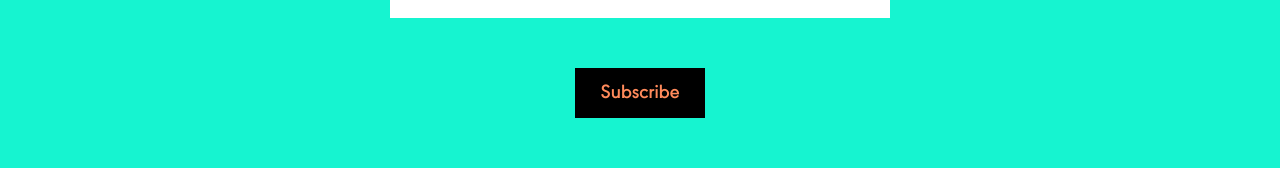
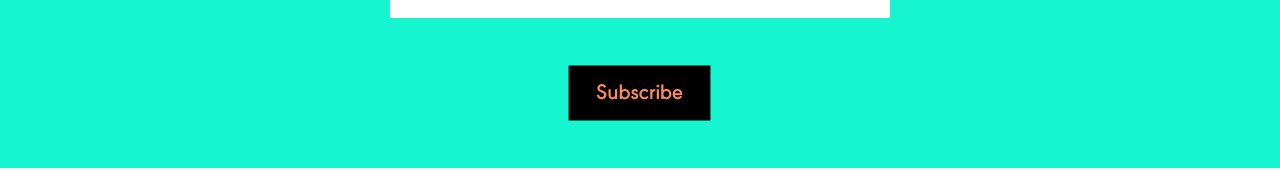
Before and after one commit to annaawgren/vegogosignup, a React (Create React App) app in the folder my-app/: page / in a window 1280 px wide. In both pictures the pointer is over the input "Subscribe". Shown: the part 1244-1415 px from the top of the page. Built offline with nearby package versions, Linux system fonts and the light colour scheme.

Commit message:
more fixx

```diff
--- a/my-app/src/signup.css
+++ b/my-app/src/signup.css
@@ -30,6 +30,11 @@
   font-family: "URWGeometric-SemiBold.woff";
   line-height: 1;
   font-size: 20px;
+}
+
+.signup-button:hover {
+  transform: scale(1.1);
+  transition: all .5s ease;
 }
 
 @keyframes textanimation {
```
